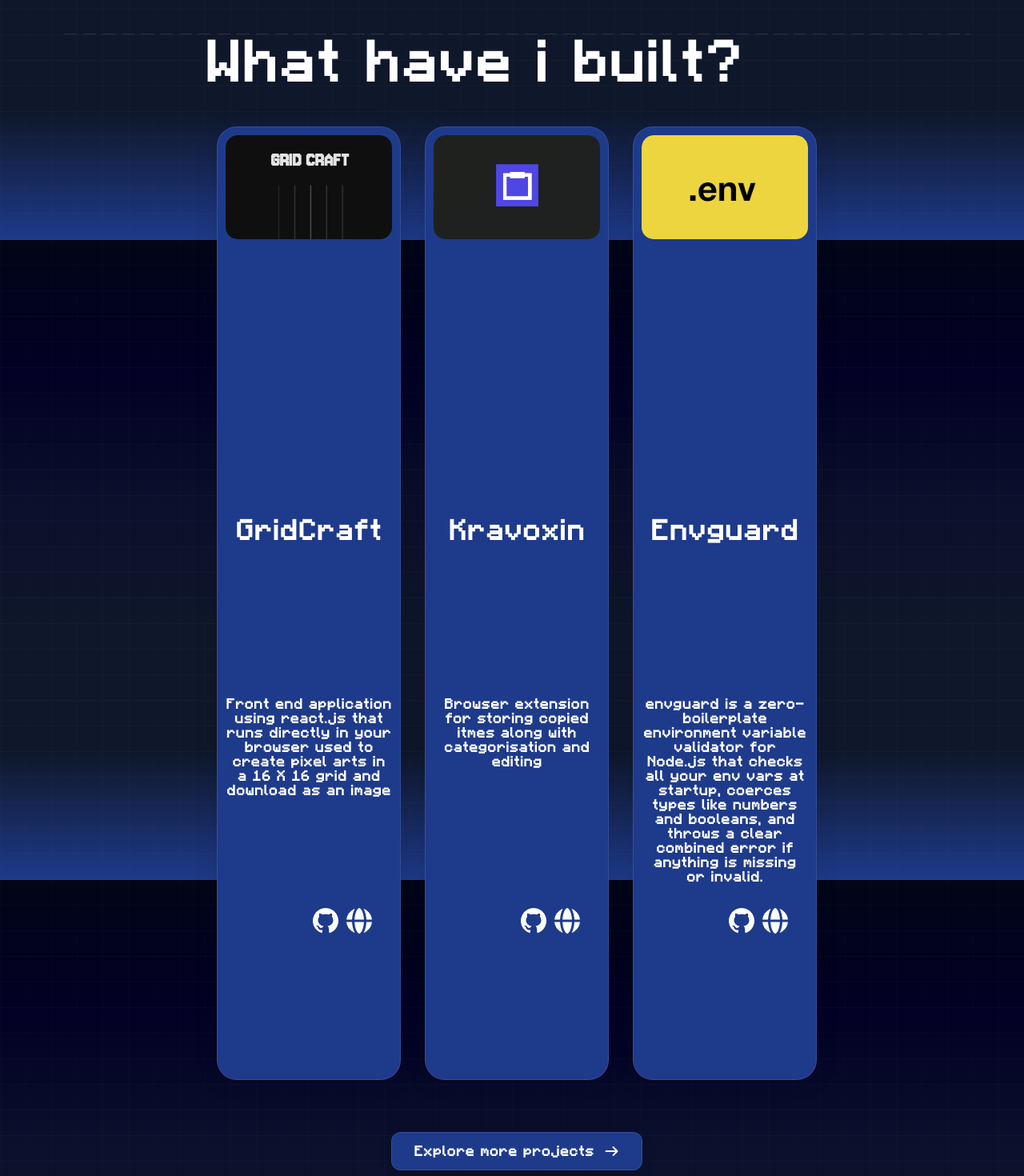
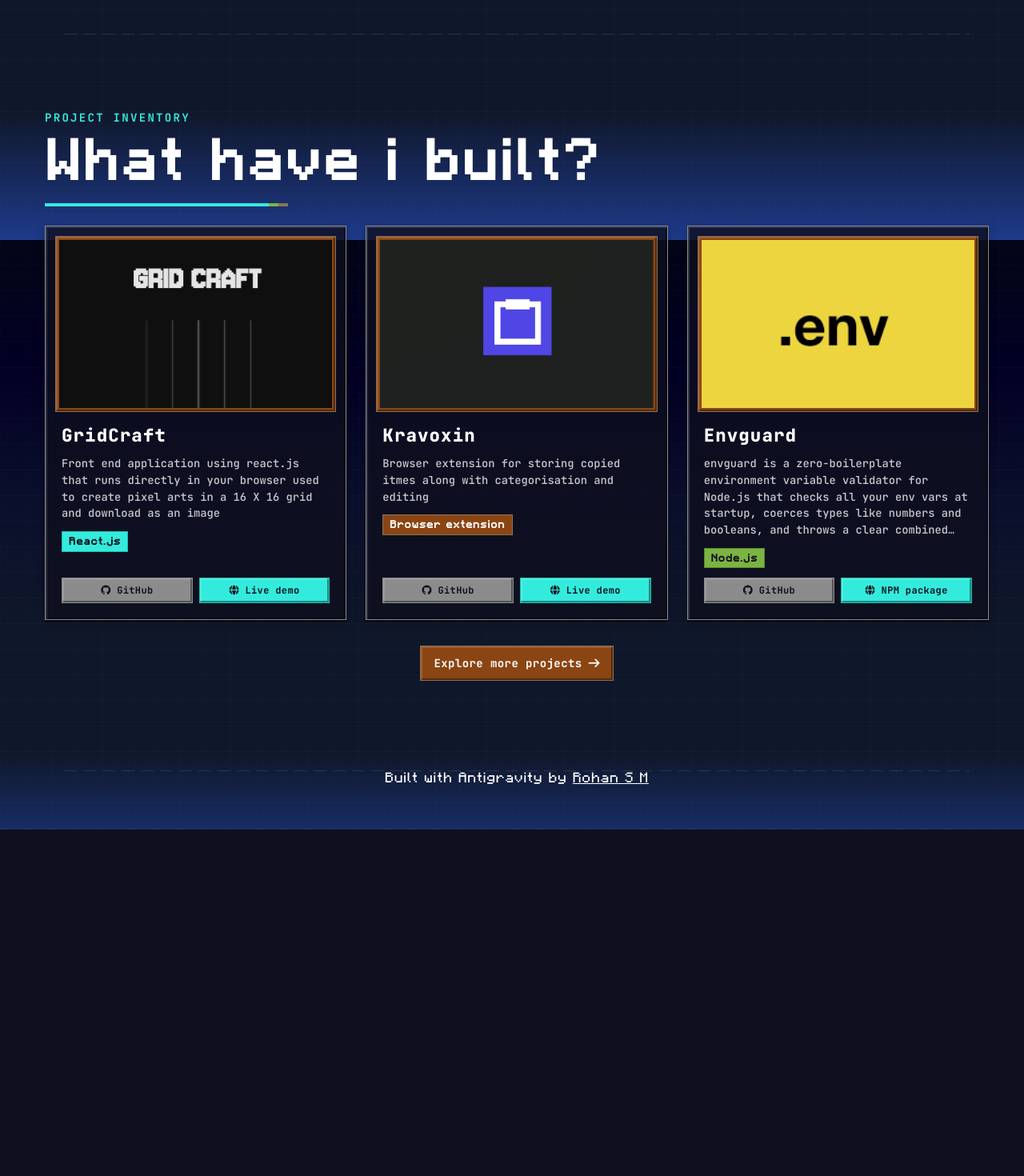
Before and after one commit to Rohan-Shridhar/portfolio, a React (Vite) app: page / in a window 1280 px wide. Shown: the part 4500-5970 px from the top of the page at 80% size. After the commit the page ends 5537 px from the top, so only its background shows below. Built offline with nearby package versions, Linux system fonts and the light colour scheme.

Commit message:
Refactor Projects component to use dynamic project data and improve UI with new styles and animations

```diff
--- a/src/Projects.jsx
+++ b/src/Projects.jsx
@@ -2,86 +2,149 @@ import { useEffect } from 'react';
 import project1 from './assets/images/grid.png';
 import project2 from './assets/images/clipboard.png';
 import project3 from './assets/images/envguard.png';
+import { Badge, BlockButton, BlockCard, PixelBorder } from './components/ui/index.js';
+
+const projects = [
+    {
+        name: 'GridCraft',
+        image: project1,
+        alt: 'GridCraft project preview',
+        description: 'Front end application using react.js that runs directly in your browser used to create pixel arts in a 16 X 16 grid and download as an image',
+        badges: [{ label: 'React.js', variant: 'diamond' }],
+        github: 'https://github.com/Rohan-Shridhar/gridcraft',
+        demo: 'https://rohan-shridhar.github.io/gridcraft/',
+        demoLabel: 'Live demo',
+    },
+    {
+        name: 'Kravoxin',
+        image: project2,
+        alt: 'Kravoxin project preview',
+        description: 'Browser extension for storing copied itmes along with categorisation and editing',
+        badges: [{ label: 'Browser extension', variant: 'wood' }],
+        github: 'https://github.com/Rohan-Shridhar/Kravoxin',
+        demo: 'https://rohan-shridhar.github.io/Kravoxin/',
+        demoLabel: 'Live demo',
+    },
+    {
+        name: 'Envguard',
+        image: project3,
+        alt: 'Envguard project preview',
+        description: 'envguard is a zero-boilerplate environment variable validator for Node.js that checks all your env vars at startup, coerces types like numbers and booleans, and throws a clear combined error if anything is missing or invalid. ',
+        badges: [{ label: 'Node.js', variant: 'grass' }],
+        github: 'https://github.com/Rohan-Shridhar/envguard',
+        demo: 'https://www.npmjs.com/package/@rohansm14/envguard',
+        demoLabel: 'NPM package',
+    },
+];
+
 export default function Projects() {
     useEffect(() => {
-        const cards = document.querySelectorAll('.project-card');
+        const projectSection = document.querySelector('.projects-cont');
+        const cards = [...document.querySelectorAll('.project-card')];
 
-        const handleMouseEnter = (e) => {
-            e.currentTarget.style.backgroundColor = 'transparent';
-            e.currentTarget.style.transform = 'translateY(-10px)';
-            e.currentTarget.style.boxShadow = '0 10px 40px rgba(0, 0, 0, 0.3)';
-            const img = e.currentTarget.querySelector('img');
-            if (img) img.style.transform = 'scale(1.05)';
-        };
+        if (!projectSection || !cards.length) return undefined;
 
-        const handleMouseLeave = (e) => {
-            e.currentTarget.style.backgroundColor = 'var(--btn-bg)';
-            e.currentTarget.style.transform = 'translateY(0)';
-            e.currentTarget.style.boxShadow = '0 4px 30px rgba(0, 0, 0, 0.1)';
-            const img = e.currentTarget.querySelector('img');
-            if (img) img.style.transform = 'scale(1)';
-        };
+        projectSection.classList.add('projects-ready');
 
-        cards.forEach(card => {
-            card.addEventListener('mouseenter', handleMouseEnter);
-            card.addEventListener('mouseleave', handleMouseLeave);
-        });
+        if (!('IntersectionObserver' in window)) {
+            cards.forEach((card) => card.classList.add('is-visible'));
+            return undefined;
+        }
 
-        // Cleanup function to remove event listeners
-        return () => {
-            cards.forEach(card => {
-                card.removeEventListener('mouseenter', handleMouseEnter);
-                card.removeEventListener('mouseleave', handleMouseLeave);
-            });
-        };
+        const observer = new IntersectionObserver(
+            (entries) => {
+                entries.forEach((entry) => {
+                    if (!entry.isIntersecting) return;
+                    entry.target.classList.add('is-visible');
+                    observer.unobserve(entry.target);
+                });
+            },
+            { rootMargin: '0px 0px -10% 0px', threshold: 0.15 },
+        );
+
+        cards.forEach((card) => observer.observe(card));
+
+        return () => observer.disconnect();
     }, []);
 
     return (
-        <div className="projects-cont" id="projects">
-            <div className="project-title">What have i built?</div>
+        <section className="projects-cont" id="projects" aria-labelledby="projects-title">
+            <div className="projects-heading">
+                <span className="projects-kicker">PROJECT INVENTORY</span>
+                <h2 className="project-title" id="projects-title">What have i built?</h2>
+                <span className="projects-divider" aria-hidden="true" />
+            </div>
+
             <div className="project-cont">
-                <div className="project-card">
-                    <div className="project-card-img">
-                        <img src={project1} alt="Gridcraft" />
-                    </div>
-                    <div className="project-card-title">GridCraft</div>
-                    <div className="project-card-desc">Front end application using react.js that runs directly in your browser used to create pixel arts in a 16 X 16 grid and download as an image</div>
-                    <div className="project-card-btn">
-                        <div />
-                        <a href="https://github.com/Rohan-Shridhar/gridcraft"><i className="fab fa-github"></i></a>
-                        <a href="https://rohan-shridhar.github.io/gridcraft/"><i className="fas fa-globe"></i></a>
-                    </div>
-                </div>
-                <div className="project-card">
-                    <div className="project-card-img">
-                        <img src={project2} alt="NotJS" />
-                    </div>
-                    <div className="project-card-title">Kravoxin</div>
-                    <div className="project-card-desc">Browser extension for storing copied itmes along with categorisation and editing</div>
-                    <div className="project-card-btn">
-                        <div />
-                        <a href="https://github.com/Rohan-Shridhar/Kravoxin"><i className="fab fa-github"></i></a>
-                        <a href="https://rohan-shridhar.github.io/Kravoxin/"><i className="fas fa-globe"></i></a>
-                    </div>
-                </div>
-                <div className="project-card">
-                    <div className="project-card-img">
-                        <img src={project3} alt="To Do List" />
-                    </div>
-                    <div className="project-card-title">Envguard</div>
-                    <div className="project-card-desc">envguard is a zero-boilerplate environment variable validator for Node.js that checks all your env vars at startup, coerces types like numbers and booleans, and throws a clear combined error if anything is missing or invalid. </div>
-                    <div className="project-card-btn">
-                        <div />
-                        <a href="https://github.com/Rohan-Shridhar/envguard"><i className="fab fa-github"></i></a>
-                        <a href="https://www.npmjs.com/package/@rohansm14/envguard"><i className="fas fa-globe"></i></a>
-                    </div>
-                </div>
+                {projects.map((project) => (
+                    <BlockCard
+                        as="article"
+                        className="project-card"
+                        variant="stone"
+                        inset
+                        key={project.name}
+                    >
+                        <PixelBorder className="project-card-img" variant="wood" inset>
+                            <img src={project.image} alt={project.alt} loading="lazy" />
+                        </PixelBorder>
+
+                        <div className="project-card-content">
+                            <h3 className="project-card-title">{project.name}</h3>
+                            <p className="project-card-desc">{project.description}</p>
+                            <div className="project-card-badges" role="group" aria-label={`${project.name} technologies and format`}>
+                                {project.badges.map((badge) => (
+                                    <Badge variant={badge.variant} key={badge.label}>{badge.label}</Badge>
+                                ))}
+                            </div>
+                        </div>
+
+                        <span className="project-card-tooltip" aria-hidden="true">
+                            <strong>{project.name}</strong>
+                            <span>Build links below</span>
+                        </span>
+
+                        <div className="project-card-btn" role="group" aria-label={`${project.name} links`}>
+                            <BlockButton
+                                as="a"
+                                className="project-link project-link-github"
+                                variant="stone"
+                                size="sm"
+                                href={project.github}
+                                icon={<i className="fab fa-github" />}
+                                aria-label={`${project.name} GitHub repository`}
+                            >
+                                GitHub
+                            </BlockButton>
+                            <BlockButton
+                                as="a"
+                                className="project-link project-link-demo"
+                                variant="diamond"
+                                size="sm"
+                                href={project.demo}
+                                icon={<i className="fas fa-globe" />}
+                                aria-label={`${project.name} ${project.demoLabel}`}
+                            >
+                                {project.demoLabel}
+                            </BlockButton>
+                        </div>
+                    </BlockCard>
+                ))}
             </div>
+
             <div className="explore-more-cont">
-                <a href="https://rohan-shridhar.github.io/rohan-shridhar/" target="_blank" rel="noopener noreferrer" className="explore-more-btn">
-                    Explore more projects <i className="fas fa-arrow-right"></i>
-                </a>
+                <BlockButton
+                    as="a"
+                    href="https://rohan-shridhar.github.io/rohan-shridhar/"
+                    target="_blank"
+                    rel="noopener noreferrer"
+                    className="explore-more-btn"
+                    variant="wood"
+                    icon={<i className="fas fa-arrow-right" />}
+                    iconPosition="end"
+                >
+                    Explore more projects
+                </BlockButton>
             </div>
-        </div>
+        </section>
     );
 }
--- a/src/components/ui/BlockButton.jsx
+++ b/src/components/ui/BlockButton.jsx
@@ -2,6 +2,7 @@ import { forwardRef } from 'react'
 
 const BlockButton = forwardRef(function BlockButton(
   {
+    as: Component = 'button',
     variant = 'grass',
     size = 'md',
     icon = null,
@@ -21,9 +22,9 @@ const BlockButton = forwardRef(function BlockButton(
   ) : null
 
   return (
-    <button
+    <Component
       ref={ref}
-      type={type}
+      type={Component === 'button' ? type : undefined}
       className={classes}
       data-variant={variant}
       data-size={size}
@@ -32,7 +33,7 @@ const BlockButton = forwardRef(function BlockButton(
       {iconPosition === 'start' && iconSlot}
       {children && <span className="block-button__label">{children}</span>}
       {iconPosition === 'end' && iconSlot}
-    </button>
+    </Component>
   )
 })
 
--- a/src/index.css
+++ b/src/index.css
@@ -946,146 +946,249 @@ body {
 
 /* ========================================= */
 .projects-cont {
-  scroll-margin-top: 100px;
-  display: grid;
-  grid-template-rows: auto auto auto;
-  gap: 30px;
-  margin: 25vh;
-  margin-top: 20vh;
+  scroll-margin-top: var(--nav-offset);
+  display: grid;
+  gap: var(--space-6);
+  margin: 0;
+  padding: clamp(72px, 12vh, 144px) 0 clamp(88px, 14vh, 160px);
+}
+
+.projects-heading {
+  display: grid;
+  gap: var(--space-2);
+  max-width: 720px;
+}
+
+.projects-kicker {
+  color: var(--color-diamond);
+  font-family: var(--font-family-ui);
+  font-size: clamp(0.72rem, 1.2vw, 0.88rem);
+  font-weight: 700;
+  letter-spacing: 0.16em;
 }
 
 .project-title {
+  margin: 0;
+  color: var(--text-color);
+  font-family: var(--font-family-pixel);
+  font-size: clamp(2rem, 5vw, 4rem);
+  font-weight: bold;
+  letter-spacing: 0.02em;
+  line-height: 1.15;
+}
+
+.projects-divider {
+  display: block;
+  width: min(280px, 60vw);
+  height: 4px;
+  margin-top: var(--space-2);
+  background: var(--color-diamond);
+  box-shadow: 12px 0 0 var(--color-grass), 24px 0 0 var(--color-dirt);
+}
+
+.project-cont {
+  display: grid;
+  grid-template-columns: repeat(auto-fit, minmax(280px, 1fr));
+  gap: var(--space-6);
+}
+
+.project-card {
+  position: relative;
+  display: grid;
+  grid-template-rows: auto 1fr auto;
+  min-width: 0;
+  min-height: 100%;
+  margin: 0;
+  padding: var(--space-3);
+  overflow: visible;
+  border-color: var(--color-border-strong);
+  background: rgba(15, 15, 30, 0.78);
+  color: var(--color-text-primary);
+  box-shadow: var(--shadow-inset), var(--shadow-sm);
+  transition: opacity 480ms var(--ease-standard),
+    transform var(--duration-interactive) var(--ease-standard),
+    border-color var(--duration-interactive) var(--ease-standard),
+    box-shadow var(--duration-interactive) var(--ease-standard),
+    background-color var(--duration-interactive) var(--ease-standard);
+}
+
+.light .project-card {
+  background: rgba(255, 255, 255, 0.84);
+  color: var(--color-obsidian);
+}
+
+.projects-ready .project-card {
+  opacity: 0;
+  transform: translateY(-18px);
+}
+
+.projects-ready .project-card.is-visible {
+  opacity: 1;
+  transform: translateY(0);
+}
+
+.project-card:nth-child(2) {
+  transition-delay: 70ms;
+}
+
+.project-card:nth-child(3) {
+  transition-delay: 140ms;
+}
+
+.project-card:hover,
+.project-card:focus-within {
+  z-index: 2;
+  border-color: var(--color-diamond);
+  background: rgba(15, 15, 30, 0.9);
+  transform: translateY(-3px) scale(1.015);
+  box-shadow: var(--shadow-inset), 0 0 0 1px rgba(51, 235, 220, 0.24), var(--shadow-md);
+}
+
+.light .project-card:hover,
+.light .project-card:focus-within {
+  background: rgba(255, 255, 255, 0.96);
+}
+
+.project-card-img {
+  display: block;
+  min-width: 0;
+  aspect-ratio: 16 / 10;
+  padding: var(--space-1);
+  overflow: hidden;
+  border-color: var(--color-dirt);
+  background: var(--color-oak-wood);
+}
+
+.project-card-img img {
+  display: block;
+  width: 100%;
+  height: 100%;
+  object-fit: cover;
+  transition: transform var(--duration-normal) var(--ease-standard),
+    filter var(--duration-normal) var(--ease-standard);
+}
+
+.project-card:hover .project-card-img img,
+.project-card:focus-within .project-card-img img {
+  filter: saturate(1.08) contrast(1.03);
+  transform: scale(1.025);
+}
+
+.project-card-content {
+  display: grid;
+  align-content: start;
+  gap: var(--space-3);
+  min-width: 0;
+  padding: var(--space-4) var(--space-2) var(--space-3);
+}
+
+.project-card-title {
+  margin: 0;
+  color: inherit;
+  font-family: var(--font-family-ui);
+  font-size: clamp(1.1rem, 2vw, 1.4rem);
+  font-weight: 800;
+  letter-spacing: 0.05em;
+  line-height: 1.2;
   text-align: left;
-  font-size: var(--title);
-  font-weight: bold;
-}
-
-.project-cont {
-  border-radius: 25px;
-  display: grid;
-  grid-template-columns: 1fr 1fr 1fr;
-}
-
-.project-card {
-  background-color: var(--btn-bg);
-  display: grid;
-  grid-template-rows: 2fr 1fr 1fr 1fr;
-  border: 1px rgba(255, 255, 255, 0.1) solid;
-  border-radius: 25px;
-  margin: 15px;
-  padding: 10px;
-  transition: all 0.4s cubic-bezier(0.175, 0.885, 0.32, 1.275);
-  backdrop-filter: blur(10px);
-  box-shadow: 0 4px 30px rgba(0, 0, 0, 0.1);
+}
+
+.project-card-desc {
+  display: -webkit-box;
+  margin: 0;
   overflow: hidden;
-  position: relative;
-}
-
-.project-card-img {
-  text-align: center;
+  color: var(--color-text-secondary);
+  font-family: var(--font-family-ui);
+  font-size: 0.86rem;
+  font-weight: 500;
+  line-height: 1.5;
+  text-align: left;
+  -webkit-box-orient: vertical;
+  -webkit-line-clamp: 5;
+}
+
+.light .project-card-desc {
+  color: rgba(15, 15, 30, 0.72);
+}
+
+.project-card-badges {
+  display: flex;
+  flex-wrap: wrap;
+  gap: var(--space-2);
+}
+
+.project-card-badges .badge {
+  max-width: 100%;
   overflow: hidden;
-  border-radius: 15px;
-}
-
-.project-card-img img {
-  width: 100%;
-  aspect-ratio: 16 / 10;
-  object-fit: cover;
-  border-radius: 15px;
-  transition: transform 0.4s ease;
+  text-overflow: ellipsis;
+}
+
+.project-card-tooltip {
+  position: absolute;
+  top: var(--space-3);
+  right: var(--space-3);
+  z-index: 3;
+  display: grid;
+  gap: 2px;
+  max-width: 150px;
+  padding: var(--space-2);
+  border: var(--border-hairline) solid var(--color-diamond);
+  border-radius: var(--radius-none);
+  background: rgba(15, 15, 30, 0.96);
+  color: var(--color-white);
+  font-family: var(--font-family-ui);
+  font-size: 0.68rem;
+  line-height: 1.35;
+  opacity: 0;
+  pointer-events: none;
+  transform: translateY(-4px);
+  transition: opacity var(--duration-fast) var(--ease-standard),
+    transform var(--duration-fast) var(--ease-standard);
+}
+
+.project-card-tooltip strong {
+  color: var(--color-diamond);
+  font-size: 0.72rem;
+  letter-spacing: 0.04em;
+}
+
+.project-card:hover .project-card-tooltip,
+.project-card:focus-within .project-card-tooltip {
+  opacity: 1;
+  transform: translateY(0);
 }
 
 .project-card-btn {
-  margin-top: 10px;
-  padding: 20px;
-  display: grid;
-  grid-template-columns: 2fr 1fr 1fr;
-  text-align: center;
-}
-
-.project-card-btn a {
-  color: var(--text-color);
-  text-decoration: none;
-}
-
-.project-card-btn a:hover {
-  cursor: pointer;
-  color: var(--opp);
-}
-
-.project-card-btn i {
-  font-size: var(--text);
-}
-
-.project-card-title {
-  padding-top: 1vh;
-  text-align: center;
-  font-size: var(--text);
-  font-weight: bold;
-}
-
-.project-card-desc {
-  text-align: center;
-  font-weight: bold;
+  display: grid;
+  grid-template-columns: repeat(2, minmax(0, 1fr));
+  gap: var(--space-2);
+  min-width: 0;
+  margin: 0;
+  padding: 0 var(--space-2) var(--space-2);
+}
+
+.project-link {
+  min-width: 0;
+  min-height: var(--control-touch-min);
+  padding: var(--space-2);
+  font-size: 0.72rem;
+}
+
+.project-link .block-button__label {
+  overflow: hidden;
+  text-overflow: ellipsis;
+  white-space: nowrap;
 }
 
 .explore-more-cont {
   display: flex;
+  align-items: center;
   justify-content: center;
-  align-items: center;
-  margin-top: 20px;
-  margin-bottom: 20px;
+  margin-top: var(--space-2);
 }
 
 .explore-more-btn {
-  display: inline-flex;
-  align-items: center;
-  gap: 12px;
-  background-color: var(--btn-bg);
-  color: var(--btn-txt);
-  padding: 14px 28px;
-  font-size: var(--text-mini);
-  font-weight: bold;
-  text-decoration: none;
-  border-radius: 12px;
-  border: 1px solid rgba(255, 255, 255, 0.1);
-  box-shadow: 0 4px 15px rgba(0, 0, 0, 0.2);
-  transition: all 0.3s cubic-bezier(0.4, 0, 0.2, 1);
-  position: relative;
-  overflow: hidden;
-}
-
-.explore-more-btn::before {
-  content: "";
-  position: absolute;
-  top: 0;
-  left: -100%;
-  width: 100%;
-  height: 100%;
-  background: linear-gradient(90deg,
-      transparent,
-      rgba(255, 255, 255, 0.15),
-      transparent);
-  transition: 0.5s;
-}
-
-.explore-more-btn:hover::before {
-  left: 100%;
-}
-
-.explore-more-btn:hover {
-  transform: translateY(-3px);
-  box-shadow: 0 8px 30px var(--btn-shadow);
-  color: var(--btn-txt);
-  border-color: rgba(255, 255, 255, 0.25);
-}
-
-.explore-more-btn i {
-  transition: transform 0.3s ease;
-}
-
-.explore-more-btn:hover i {
-  transform: translateX(5px);
+  min-height: var(--control-touch-min);
 }
 
 /* ========================================= */
@@ -1211,16 +1314,17 @@ body {
 
   /* --- Projects --- */
   .projects-cont {
-    margin: 8vh 5vw;
+    padding: 64px 0 112px;
   }
 
   .project-cont {
-    grid-template-columns: 1fr 1fr;
-    gap: 20px;
-  }
-
-  .project-card-img img {
-    width: 100%;
+    grid-template-columns: repeat(2, minmax(0, 1fr));
+    gap: var(--space-4);
+  }
+
+  .project-card-content {
+    padding-right: var(--space-1);
+    padding-left: var(--space-1);
   }
 
   /* --- Footer --- */
@@ -1403,34 +1507,29 @@ body {
 
   /* --- Projects --- */
   .projects-cont {
-    margin: 6vh 4vw;
+    padding: 48px 0 88px;
   }
 
   .project-cont {
     grid-template-columns: 1fr;
-    gap: 20px;
-  }
-
-  .project-card {
-    margin: 8px 0;
-  }
-
-  .project-card-img img {
-    width: 100%;
+    gap: var(--space-4);
+  }
+
+  .project-card-content {
+    padding-top: var(--space-3);
+  }
+
+  .project-card-desc {
+    font-size: 0.82rem;
+    -webkit-line-clamp: 6;
   }
 
   .project-card-btn {
-    grid-template-columns: 1fr 2fr 1fr;
-    padding: 10px;
-  }
-
-  .project-card-title {
-    font-size: 5vw;
-  }
-
-  .project-card-desc {
-    font-size: 3.5vw;
-    padding: 0 8px;
+    grid-template-columns: repeat(2, minmax(0, 1fr));
+  }
+
+  .project-card-tooltip {
+    display: none;
   }
 
   /* --- Footer --- */
@@ -1468,4 +1567,23 @@ body {
   .hero-hud-item {
     transition: none;
   }
-}
+
+  .projects-ready .project-card,
+  .projects-ready .project-card.is-visible {
+    opacity: 1;
+    transform: none;
+    transition: none;
+  }
+
+  .project-card:hover,
+  .project-card:focus-within,
+  .project-card:hover .project-card-img img,
+  .project-card:focus-within .project-card-img img {
+    transform: none;
+    transition: none;
+  }
+
+  .project-card-tooltip {
+    transition: none;
+  }
+}
```
